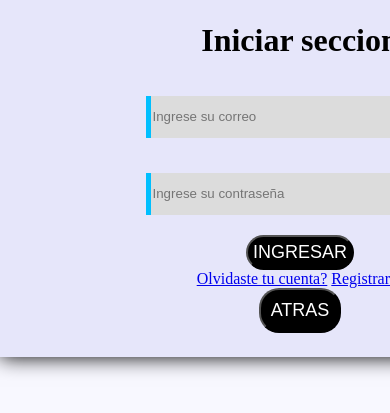
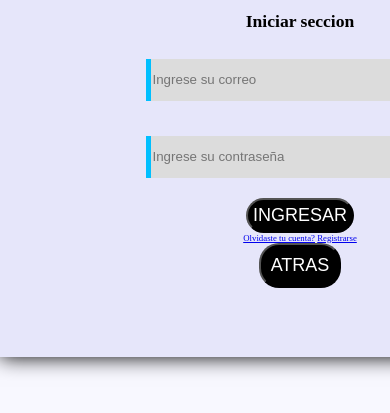
Before and after one commit to Khendry/Repositorio-1, a plain HTML site: page prueba.html in a window 390 px wide. Shown: the part 173-586 px from the top of the page. Drawn offline with Linux system fonts and the light colour scheme.

Commit message:
prueba de comandos git

```diff
--- a/css/style.css
+++ b/css/style.css
@@ -128,3 +128,10 @@ button{
         position: relative;
   z-index: 1;
     }
+
+    @media (max-width: 768px) {
+        html {
+            font-size: 55%;
+        }
+
+    }
```
Also changed, not shown: index08.html (added).
